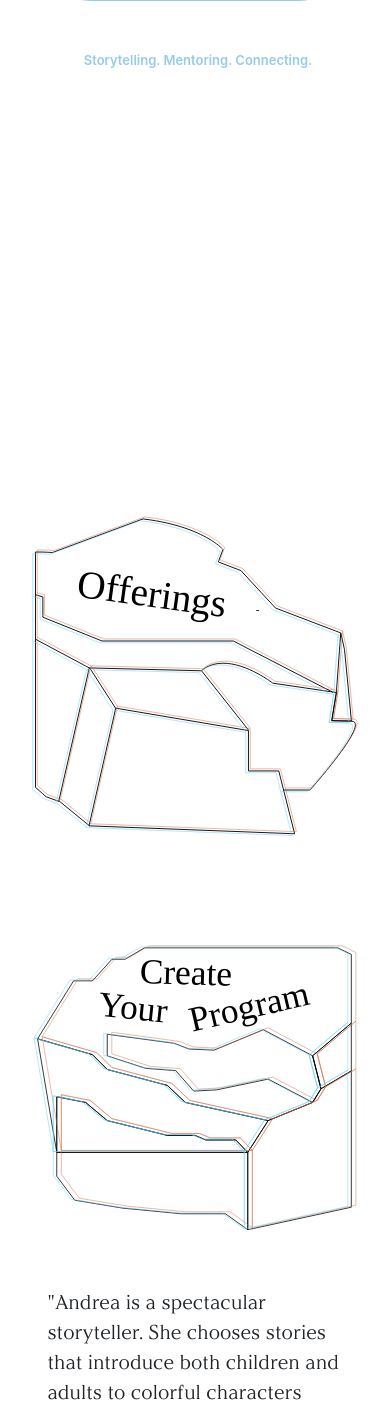
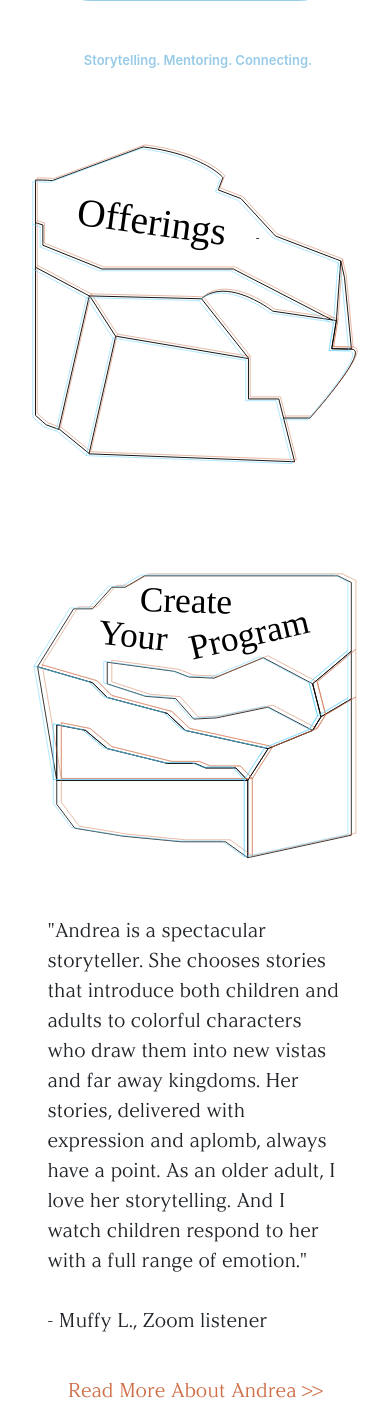
Before and after one commit to ninahorne/Andrea-Kamens, a PHP site: page / in a window 390 px wide. Shown: the part 1420-2827 px from the top of the page. Run offline with PHP 8.4, Linux system fonts and the light colour scheme; some libraries are stand-ins or nearby versions; some web fonts are replaced.

Commit message:
minimize gap in rock buttons

```diff
--- a/styles.css
+++ b/styles.css
@@ -249,7 +249,7 @@ ul {
     padding-top: 40px;
   }
   .rock_buttons {
-    margin-top: 50vh;
+    margin-top: 50px;
   }
 }
 
```
